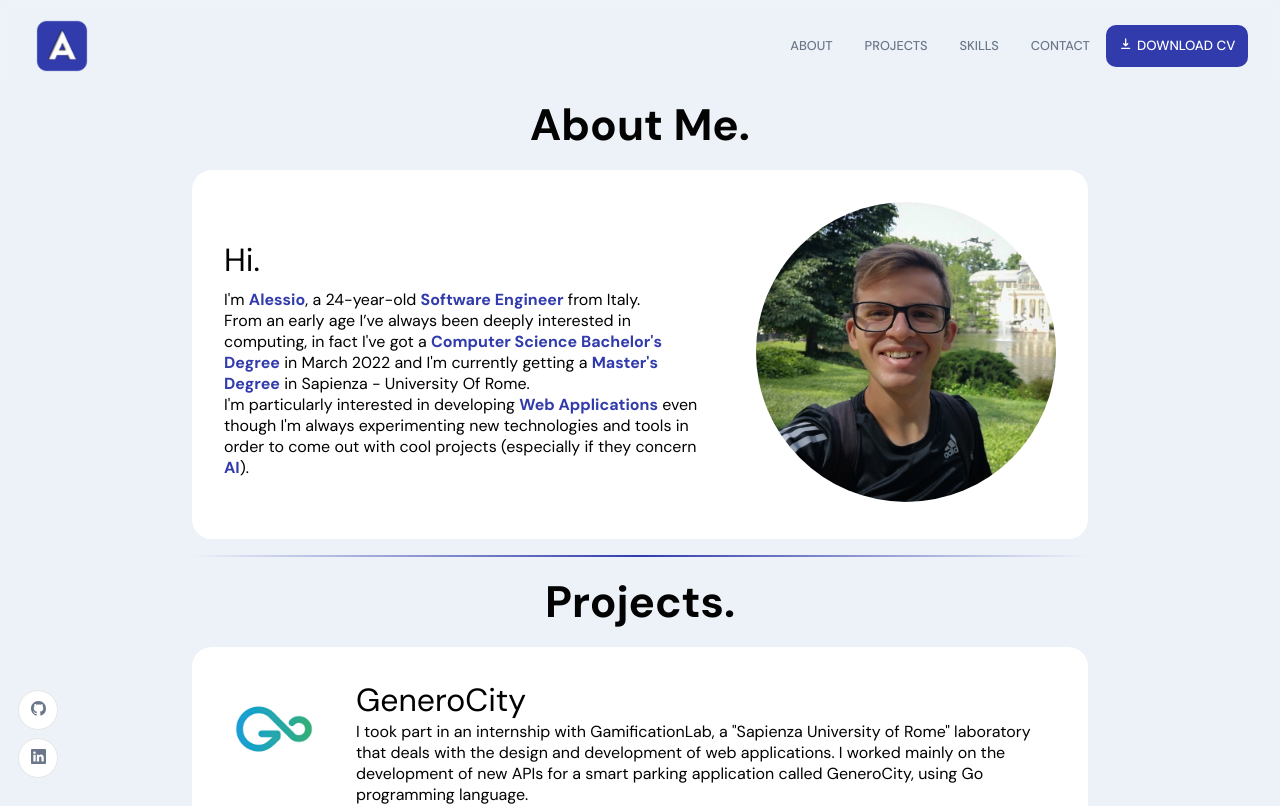
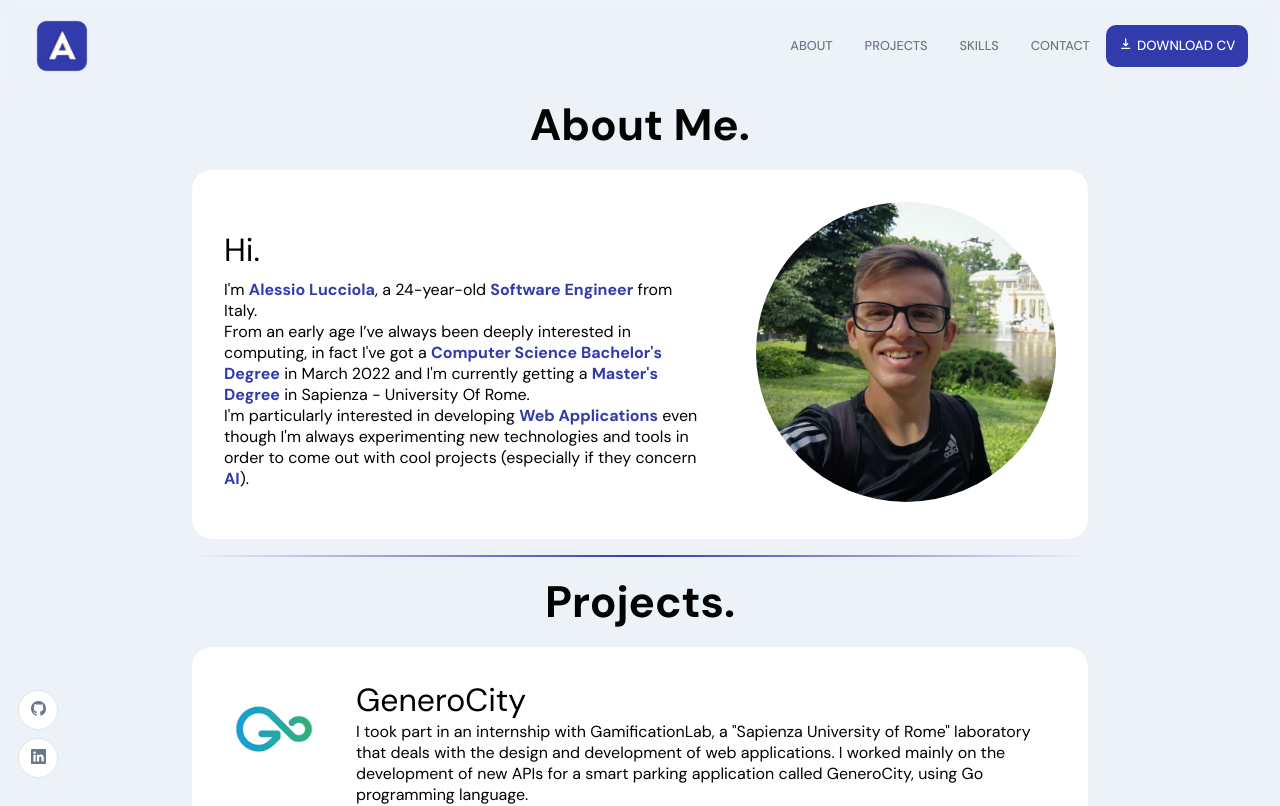
Before and after one commit to AlessioLucciola/portfolio-project, a React (Create React App) app: page / in a window 1280 px wide. Shown: the top 806 px of the page. Built offline with nearby package versions, Linux system fonts and the light colour scheme.

Commit message:
About section changed

```diff
--- a/src/containers/About/About.jsx
+++ b/src/containers/About/About.jsx
@@ -27,7 +27,7 @@ const About = () => {
               <p className='highlight-text-title'>Hi.</p>
             </div>
             <div className='app__about-column'>
-              <p>I'm <span className='highlight-text'>Alessio</span>, a {getAge()}-year-old <span className='highlight-text'>Software Engineer</span> from Italy.<br/>
+              <p>I'm <span className='highlight-text'>Alessio Lucciola</span>, a {getAge()}-year-old <span className='highlight-text'>Software Engineer</span> from Italy.<br/>
                 From an early age I’ve always been deeply interested in computing, in fact I've got a <span className='highlight-text'>Computer Science Bachelor's Degree</span> in March 2022 and I'm currently getting a <span className='highlight-text'>Master's Degree</span> in Sapienza - University Of Rome.<br/>
                 I'm particularly interested in developing <span className='highlight-text'>Web Applications</span> even though I'm always experimenting new technologies and tools in order to come out with cool projects (especially if they concern <span className='highlight-text'>AI</span>).
               </p>
--- a/src/containers/About/About.scss
+++ b/src/containers/About/About.scss
@@ -27,7 +27,7 @@
         border-radius: 300px;
     }
 
-    @media screen and (max-width: 1000px) {
+    @media screen and (max-width: 900px) {
         flex-direction: column;
         justify-content: center;
         align-items: center;
@@ -57,7 +57,7 @@
     justify-content: space-between;
     padding-top: 0.5rem;
 
-    @media screen and (max-width: 1000px) {
+    @media screen and (max-width: 900px) {
         flex-direction: column;
         justify-content: center;
         align-items: center;
```
